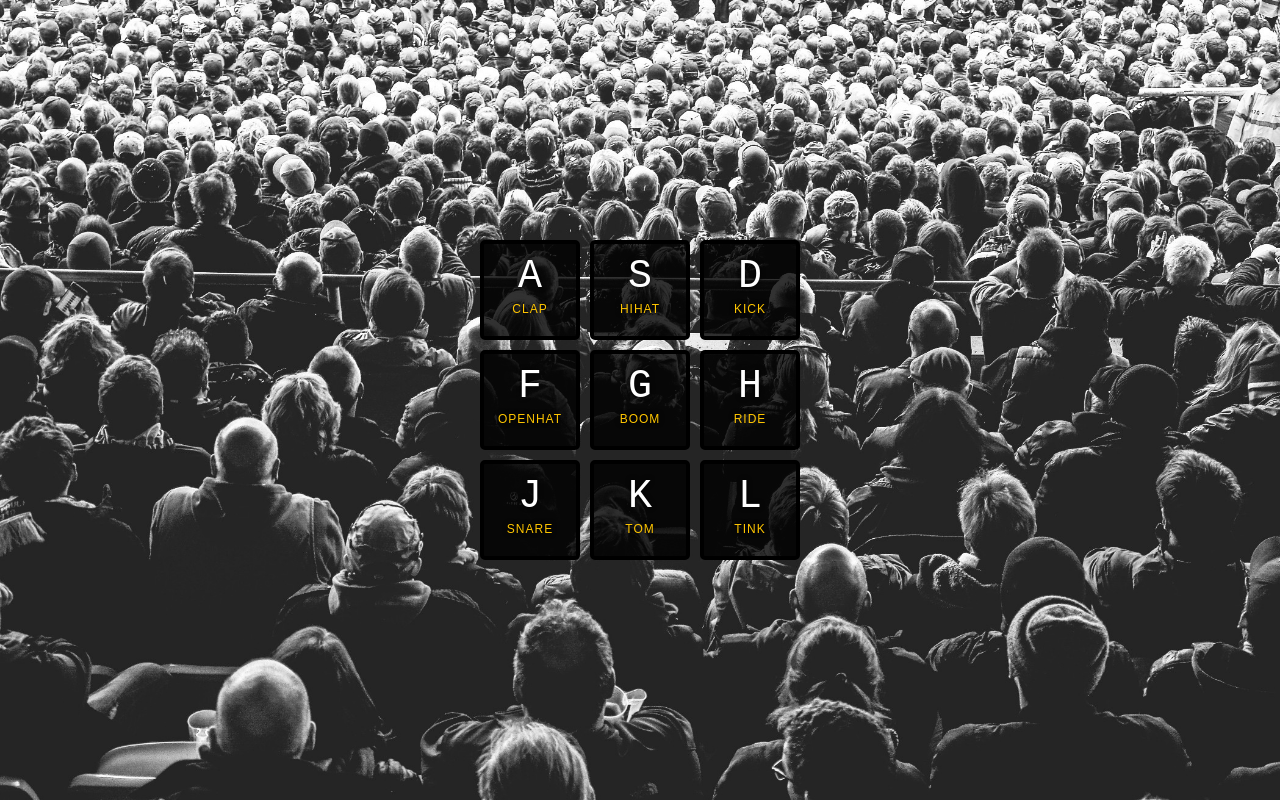
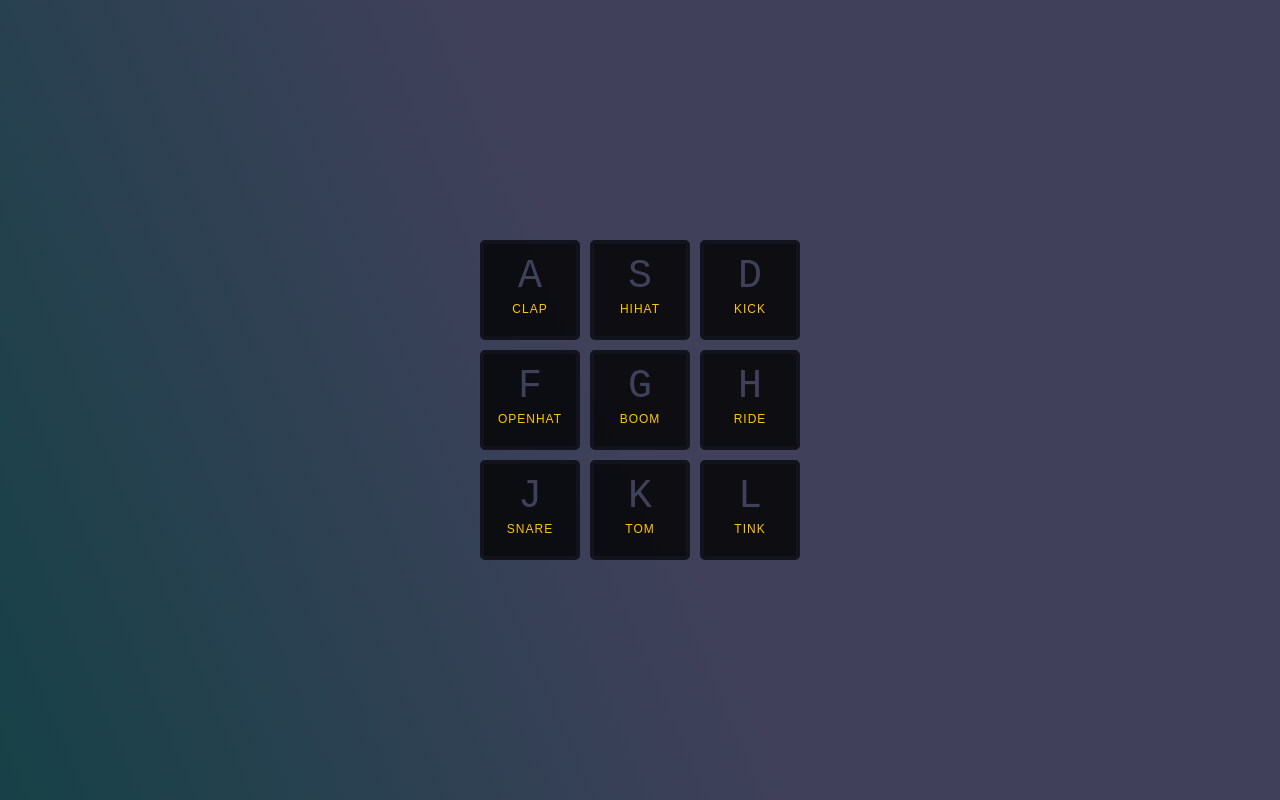
Before and after one commit to sohel-pathan/JavaScript-Drum-Kit, a plain HTML site: page index.html in a window 1280 px wide. Drawn offline with Linux system fonts and the light colour scheme.

Commit message:
Update style.css

```diff
--- a/style.css
+++ b/style.css
@@ -1,3 +1,4 @@
+/* reset css */
 * {
   margin: 0;
   padding: 0;
@@ -8,15 +9,23 @@ html {
   font-size: 62.5%; /* 1rem equal 10px */
 }
 
-body{
+body {
   font-family: sans-serif;
   min-height: 100vh;
-  background: url('./image/background.jpg') center center;
+  background: rgb(65, 64, 91);
+  background: linear-gradient(
+    247deg,
+    rgba(65, 64, 91, 1) 50%,
+    rgba(22, 65, 71, 1) 100%
+  );
+  /* background: url("./image/background.jpg") center center;
+   */
   background-size: cover;
   display: grid;
   place-content: center;
 }
 
+/* main wrapper */
 .keys {
   display: grid;
   place-content: center;
@@ -25,18 +34,20 @@ body{
   gap: 1rem;
 }
 
+/* key */
 .key {
-  border: .4rem solid black;
-  border-radius: .5rem;
+  border: 0.4rem solid rgb(19, 19, 29);
+  border-radius: 0.5rem;
   font-size: 1.5rem;
-  padding: 1rem .5rem;
-  transition: all .07s ease;
+  padding: 1rem 0.5rem;
+  transition: all 0.07s ease;
   text-align: center;
-  color: white;
-  background: rgba(0,0,0,0.8);
-  text-shadow: 0 0 .5rem black;
+  color: rgba(65, 64, 91, 1);
+  background: rgba(0, 0, 0, 0.8);
+  cursor: pointer;
 }
 
+/* transition add with js */
 .playing {
   transform: scale(1.1);
   border-color: #ffc600;
@@ -51,6 +62,6 @@ kbd {
 .sound {
   font-size: 1.2rem;
   text-transform: uppercase;
-  letter-spacing: .1rem;
+  letter-spacing: 0.1rem;
   color: #ffc600;
 }
```
